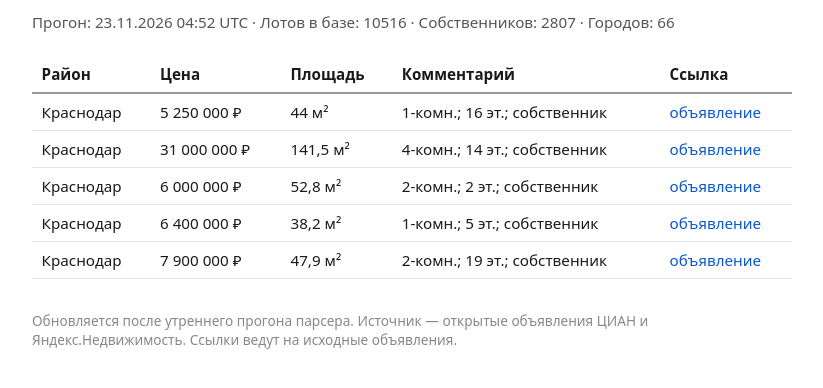
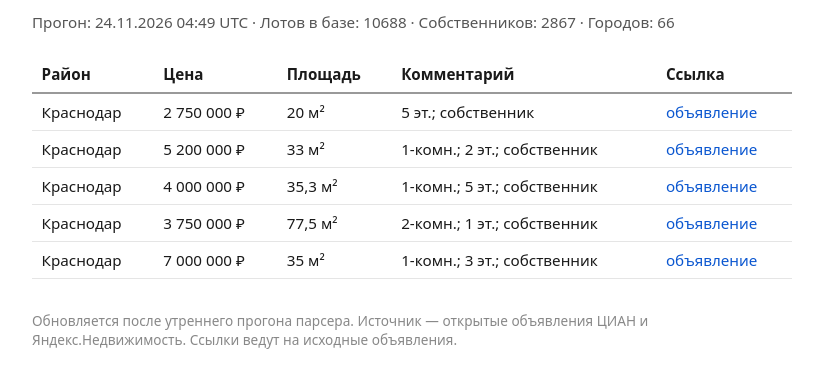
Before and after one commit to isaafoks-collab/realtor-service, a plain HTML site: page index.html in a window 1280 px wide. Shown: the part 66-454 px from the top of the page, without its empty margins (228-1051 px from the left). Drawn offline with Linux system fonts and the light colour scheme.

Commit message:
витрина: авто-обновление после утреннего прогона

```diff
--- a/index.html
+++ b/index.html
@@ -3,7 +3,7 @@
 <head>
 <meta charset="utf-8">
 <meta name="viewport" content="width=device-width, initial-scale=1">
-<title>Свежие лоты-собственники — 23.11.2026 04:52 UTC</title>
+<title>Свежие лоты-собственники — 24.11.2026 04:49 UTC</title>
 <style>
  body { font-family: system-ui, -apple-system, Segoe UI, Roboto, sans-serif;
         max-width: 760px; margin: 2rem auto; padding: 0 1rem; color: #1a1a1a; }
@@ -19,15 +19,15 @@
 </head>
 <body>
 <h1>Свежие лоты-собственники</h1>
-<div class="counters">Прогон: 23.11.2026 04:52 UTC &middot; Лотов в базе: 10516
- &middot; Собственников: 2807 &middot; Городов: 66</div>
+<div class="counters">Прогон: 24.11.2026 04:49 UTC &middot; Лотов в базе: 10688
+ &middot; Собственников: 2867 &middot; Городов: 66</div>
 <table>
 <tr><th>Район</th><th>Цена</th><th>Площадь</th><th>Комментарий</th><th>Ссылка</th></tr>
-<tr><td>Краснодар</td><td>5 250 000 ₽</td><td>44 м²</td><td>1-комн.; 16 эт.; собственник</td><td><a href="https://www.cian.ru/sale/flat/333978554/">объявление</a></td></tr>
-<tr><td>Краснодар</td><td>31 000 000 ₽</td><td>141,5 м²</td><td>4-комн.; 14 эт.; собственник</td><td><a href="https://www.cian.ru/sale/flat/335911024/">объявление</a></td></tr>
-<tr><td>Краснодар</td><td>6 000 000 ₽</td><td>52,8 м²</td><td>2-комн.; 2 эт.; собственник</td><td><a href="https://www.cian.ru/sale/flat/336646954/">объявление</a></td></tr>
-<tr><td>Краснодар</td><td>6 400 000 ₽</td><td>38,2 м²</td><td>1-комн.; 5 эт.; собственник</td><td><a href="https://www.cian.ru/sale/flat/331706646/">объявление</a></td></tr>
-<tr><td>Краснодар</td><td>7 900 000 ₽</td><td>47,9 м²</td><td>2-комн.; 19 эт.; собственник</td><td><a href="https://www.cian.ru/sale/flat/336753127/">объявление</a></td></tr>
+<tr><td>Краснодар</td><td>2 750 000 ₽</td><td>20 м²</td><td>5 эт.; собственник</td><td><a href="https://www.cian.ru/sale/flat/336816680/">объявление</a></td></tr>
+<tr><td>Краснодар</td><td>5 200 000 ₽</td><td>33 м²</td><td>1-комн.; 2 эт.; собственник</td><td><a href="https://www.cian.ru/sale/flat/336811262/">объявление</a></td></tr>
+<tr><td>Краснодар</td><td>4 000 000 ₽</td><td>35,3 м²</td><td>1-комн.; 5 эт.; собственник</td><td><a href="https://www.cian.ru/sale/flat/308926027/">объявление</a></td></tr>
+<tr><td>Краснодар</td><td>3 750 000 ₽</td><td>77,5 м²</td><td>2-комн.; 1 эт.; собственник</td><td><a href="https://www.cian.ru/sale/flat/336750959/">объявление</a></td></tr>
+<tr><td>Краснодар</td><td>7 000 000 ₽</td><td>35 м²</td><td>1-комн.; 3 эт.; собственник</td><td><a href="https://www.cian.ru/sale/flat/332366498/">объявление</a></td></tr>
 </table>
 <footer>Обновляется после утреннего прогона парсера. Источник — открытые
 объявления ЦИАН и Яндекс.Недвижимость. Ссылки ведут на исходные объявления.</footer>
```
